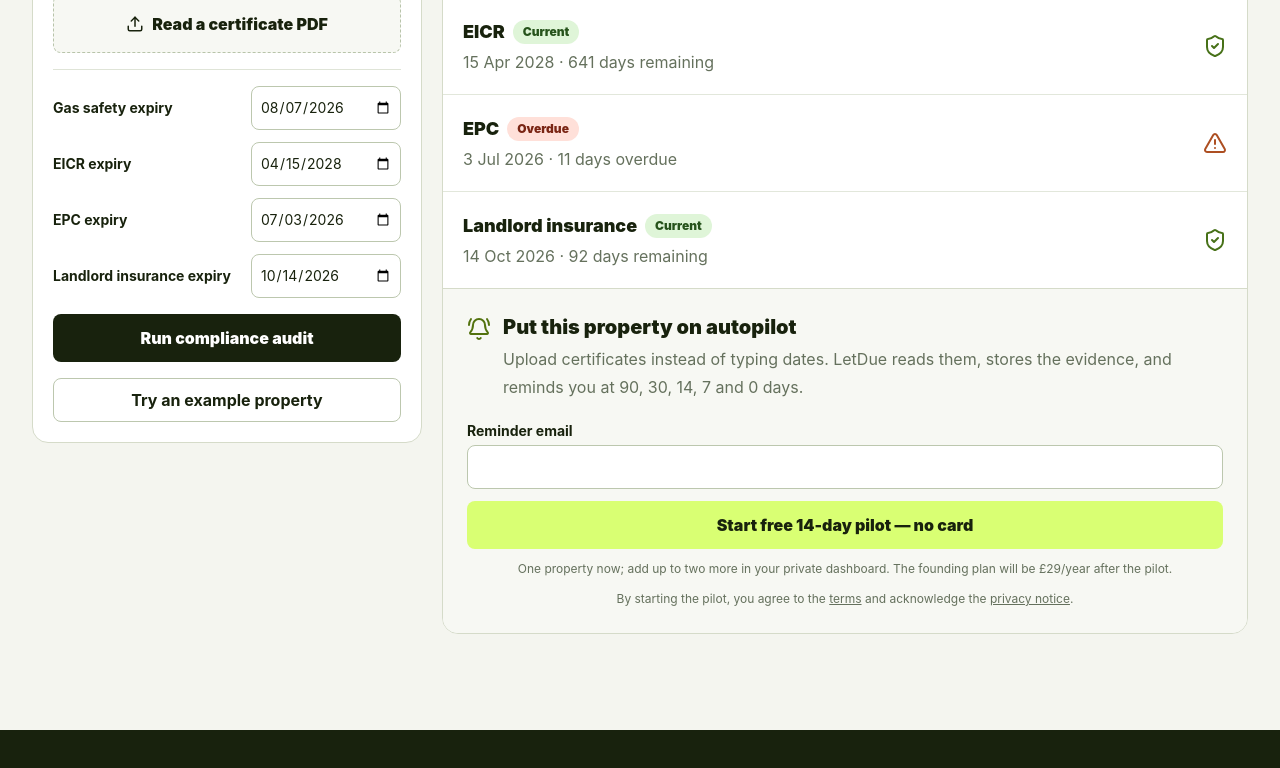
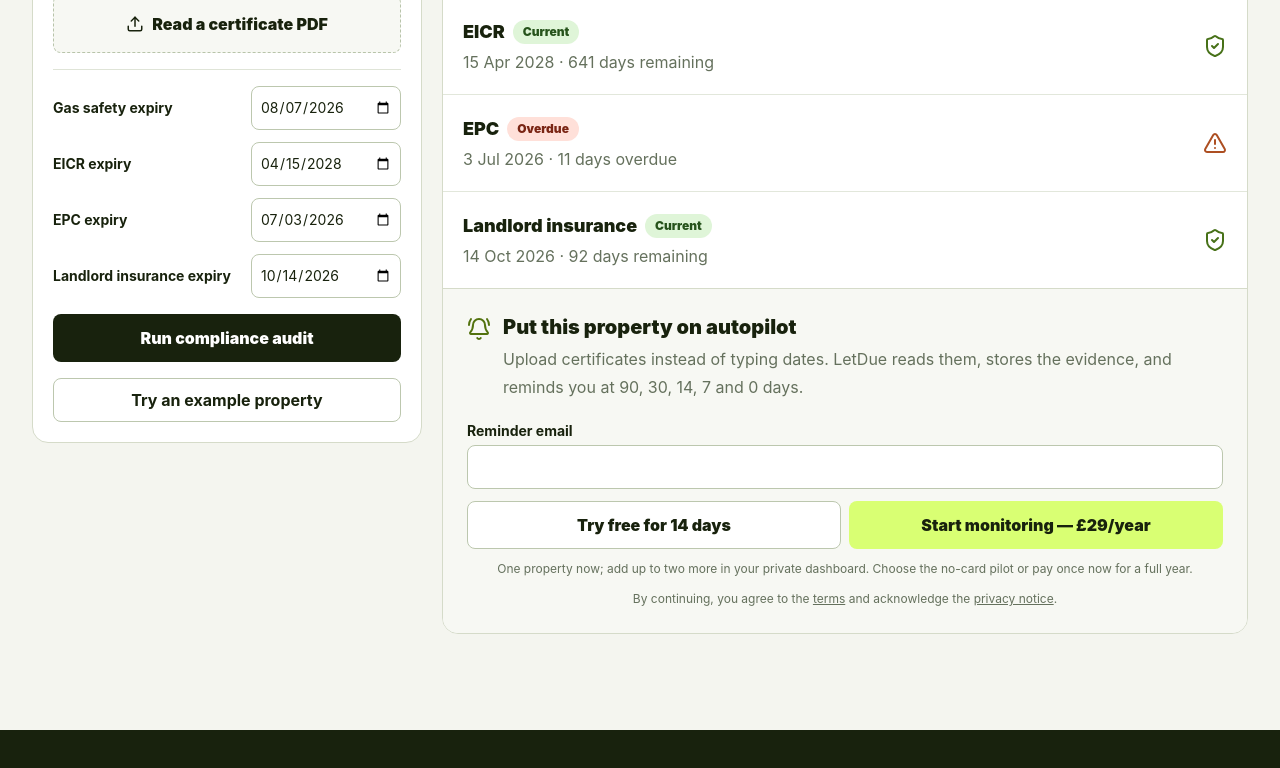
Before and after one commit to ptekspy/Money-Maker, a Next.js app in the folder apps/certcue/: page / in a window 1280 px wide. Both pictures are taken after a click on the button "Try an example property". Shown: the part 3106-3874 px from the top of the page. Built offline with nearby package versions, Linux system fonts and the light colour scheme.

Commit message:
Expose direct LetDue checkout and record outreach

```diff
--- a/apps/certcue/components/compliance-audit.tsx
+++ b/apps/certcue/components/compliance-audit.tsx
@@ -9,6 +9,7 @@ import {
   Upload,
 } from "lucide-react";
 import { useEffect, useMemo, useState } from "react";
+import { startCheckout } from "@/app/actions/checkout";
 import { startPilot } from "@/app/actions/pilot";
 import {
   assessCertificate,
@@ -357,19 +358,28 @@ export function ComplianceAudit() {
                     type="hidden"
                     value={dates["Property licence"]}
                   />
-                  <button
-                    className="min-h-12 rounded-lg bg-[#d9ff73] px-5 font-black text-[#18220d]"
-                    type="submit"
-                  >
-                    Start free 14-day pilot — no card
-                  </button>
+                  <div className="grid gap-2 sm:grid-cols-2">
+                    <button
+                      className="min-h-12 rounded-lg border border-[#bcc7ae] bg-white px-5 font-black text-[#18220d]"
+                      type="submit"
+                    >
+                      Try free for 14 days
+                    </button>
+                    <button
+                      className="min-h-12 rounded-lg bg-[#d9ff73] px-5 font-black text-[#18220d]"
+                      formAction={startCheckout}
+                      type="submit"
+                    >
+                      Start monitoring — £29/year
+                    </button>
+                  </div>
                   <p className="text-center text-[#65715d] text-xs">
                     One property now; add up to two more in your private
-                    dashboard. The founding plan will be £29/year after the
-                    pilot.
+                    dashboard. Choose the no-card pilot or pay once now for a
+                    full year.
                   </p>
                   <p className="text-center text-[#65715d] text-xs leading-5">
-                    By starting the pilot, you agree to the{" "}
+                    By continuing, you agree to the{" "}
                     <a className="underline" href="/terms">
                       terms
                     </a>{" "}
```
Also changed, not shown: 2 other files (tests, documents, lock files or other folders).
